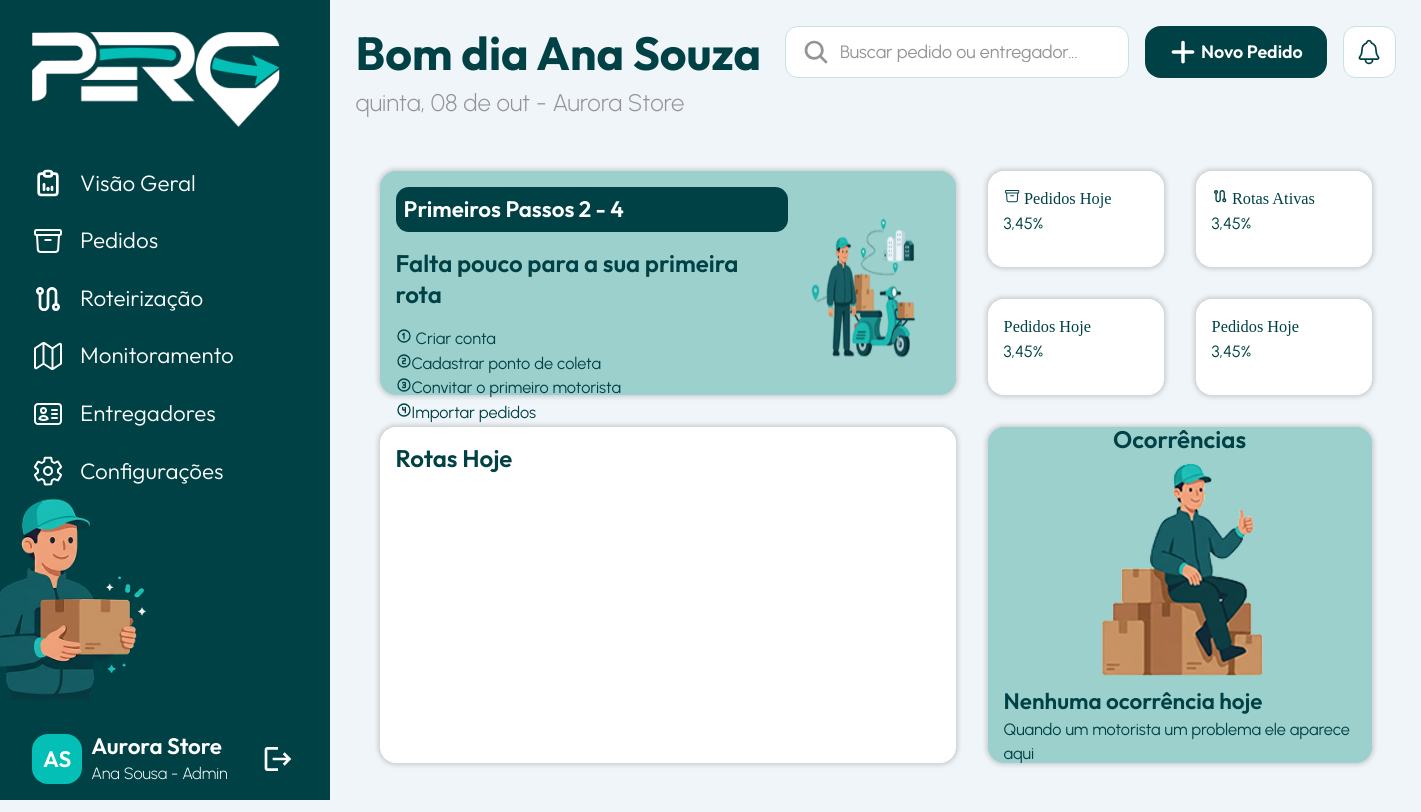
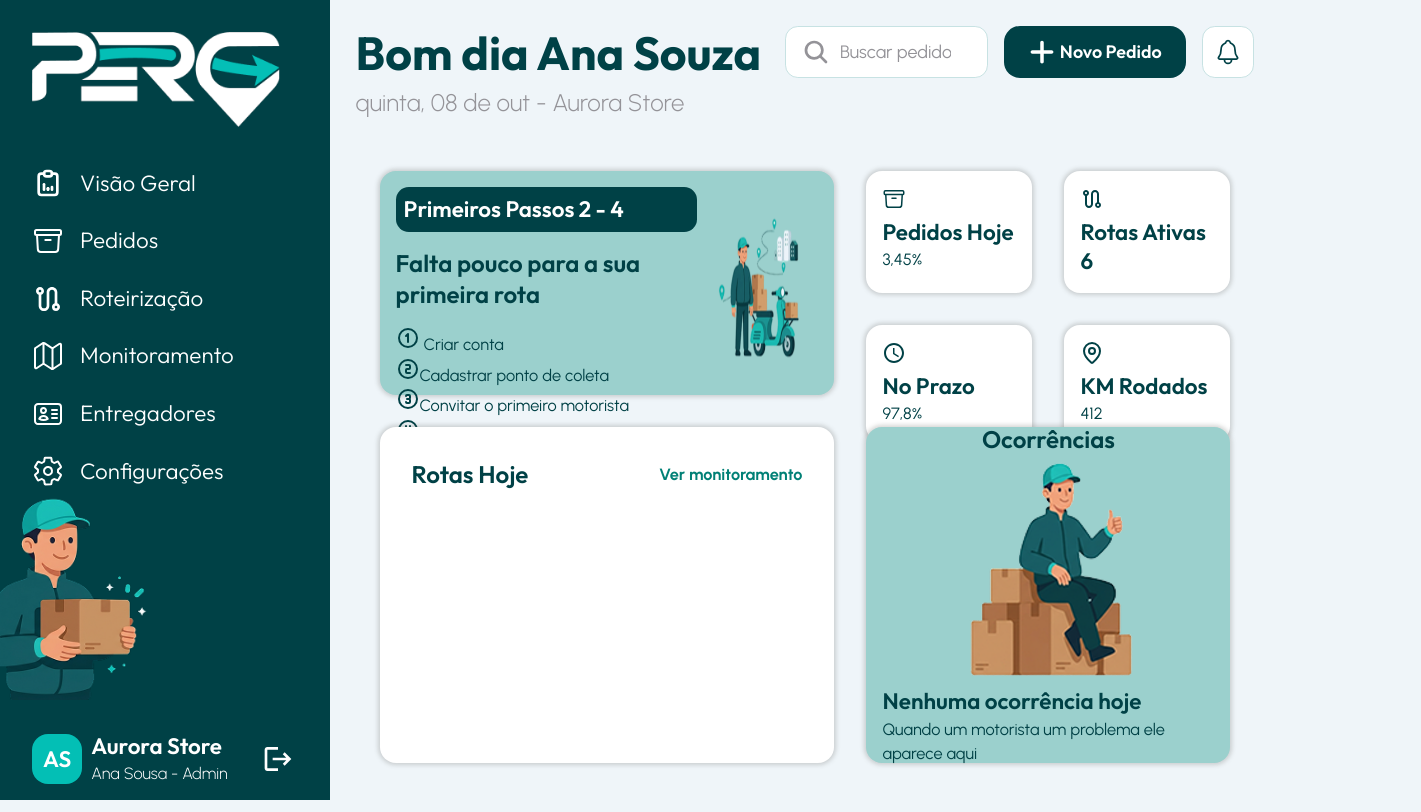
Before and after one commit to PERG-Gestao-de-Logistica/PERG-Front, a Next.js app in the folder perg/: page /painelEmpresa/visaoGeral in a window 1280 px wide. Shown: the whole page, 1421 px wide, since content can reach past the window. Built offline with nearby package versions, Linux system fonts and the light colour scheme.

Commit message:
:construction: progress: continuação do painel empresa

```diff
--- a/perg/src/pages/painelEmpresa/visaoGeral/index.tsx
+++ b/perg/src/pages/painelEmpresa/visaoGeral/index.tsx
@@ -6,7 +6,8 @@ import {
 } from "react-icons/tb";
 import styles from "./visaoGeral.module.css";
 import { HiOutlineArchiveBox } from "react-icons/hi2";
-import { MdOutlineRoute } from "react-icons/md";
+import { MdOutlineRoute, MdOutlineWatchLater } from "react-icons/md";
+import { LuMapPin } from "react-icons/lu";
 
 export default function VisaoGeralEmpresa() {
   return (
@@ -43,32 +44,35 @@ export default function VisaoGeralEmpresa() {
       </article>
       <article className={styles.kpis}>
         <div className={styles.bloco}>
-          <header> <HiOutlineArchiveBox/> Pedidos Hoje</header>
+          <header> <HiOutlineArchiveBox className={styles.icone}/><h3>Pedidos Hoje</h3></header>
           <p>
             <data value="3.45">3,45%</data>
           </p>
         </div>
         <div className={styles.bloco}>
-          <header><MdOutlineRoute/> Rotas Ativas</header>
+          <header><MdOutlineRoute className={styles.icone}/><h3>Rotas Ativas</h3></header>
+          <h3 className={styles.info}>
+            <data>6</data>
+          </h3>
+        </div>
+        <div className={styles.bloco}>
+          <header><MdOutlineWatchLater className={styles.icone}/><h3>No Prazo</h3></header>
           <p>
-            <data value="3.45">3,45%</data>
+            <data>97,8%</data>
           </p>
         </div>
         <div className={styles.bloco}>
-          <header>Pedidos Hoje</header>
+          <header><LuMapPin className={styles.icone}/><h3>KM Rodados</h3></header>
           <p>
-            <data value="3.45">3,45%</data>
-          </p>
-        </div>
-        <div className={styles.bloco}>
-          <header>Pedidos Hoje</header>
-          <p>
-            <data value="3.45">3,45%</data>
+            <data>412</data>
           </p>
         </div>
       </article>
       <article className={styles.rotasHoje}>
+        <header>
         <h2 className={styles.subtitulo}>Rotas Hoje</h2>
+        <a className={styles.monitoramento} href="">Ver monitoramento</a>
+        </header>
       </article>
       <article className={styles.ocorrencias}>
         <h2 className={styles.subtitulo}>Ocorrências</h2>
--- a/perg/src/pages/painelEmpresa/visaoGeral/visaoGeral.module.css
+++ b/perg/src/pages/painelEmpresa/visaoGeral/visaoGeral.module.css
@@ -1,7 +1,8 @@
 .container {
   padding: var(--espacamento-pagina);
   display: grid;
-  grid-template-columns: auto auto;
+   grid-template-columns: minmax(0, 1.25fr) minmax(280px, 1fr);
+  grid-template-rows: minmax(190px, 0.8fr) minmax(280px, 1.2fr);
   gap: var(--espacamento-xl);
 }
 
@@ -10,11 +11,8 @@
   border-radius: var(--raio-padrao);
   padding: var(--espacamento-md);
   gap: var(--espacamento-md);
-  width: 45vw;
   height: 28vh;
   box-shadow: var(--sombra-card);
-  /* display: grid;
-  grid-template-columns: auto auto; */
   display: flex;
   flex-direction: row;
   gap: var(--espacamento-md);
@@ -43,7 +41,7 @@
 }
 
 .icone{
-    font-size: 1rem;
+    font-size: 1.5rem;
 }
 
 .imagem {
@@ -55,7 +53,7 @@
   grid-template-columns: 1fr 1fr;
   grid-template-rows: 1fr 1fr;
   height: 28vh;
-  width: 30vw;
+  width: 100%;
   gap: var(--espacamento-xl);
 }
 
@@ -63,7 +61,6 @@
   background-color: var(--cor-texto-branco);
   border-radius: var(--raio-padrao);
   padding: var(--espacamento-md);
-  width: 100%;
   box-shadow: var(--sombra-card);
 }
 
@@ -74,6 +71,24 @@
   padding: var(--espacamento-md);
 }
 
+.rotasHoje header {
+  padding: var(--espacamento-md);
+  display: flex;
+  align-items: center;
+  justify-content: space-between;
+  border-bottom: solid px rgb(148, 147, 152, 0.5);
+}
+
+.monitoramento{
+  color: var(--cor-secundaria-verde);
+  font-weight: var(--peso-negrito);
+  cursor: pointer;
+  font-family: var(--fonte-texto);
+}
+
+.monitoramento:hover{
+  color: var(--cor-verde-hover);
+}
 .ocorrencias {
   background-color: var(--cor-verde-article);
   border-radius: var(--raio-padrao);
@@ -84,6 +99,7 @@
   flex-direction: column;
   align-items: center;
   justify-content: center;
+  font-weight: var(--peso-regular);
 }
 
 .tituloTexto {
```
Also changed, not shown: perg/src/components/componentesEmpresa/itemRotasHoje/itemRotasHoje.tsx (added, +8 -0 lines), perg/src/components/componentesEmpresa/itemRotasHoje/intemRotasHoje.module.css (added).
